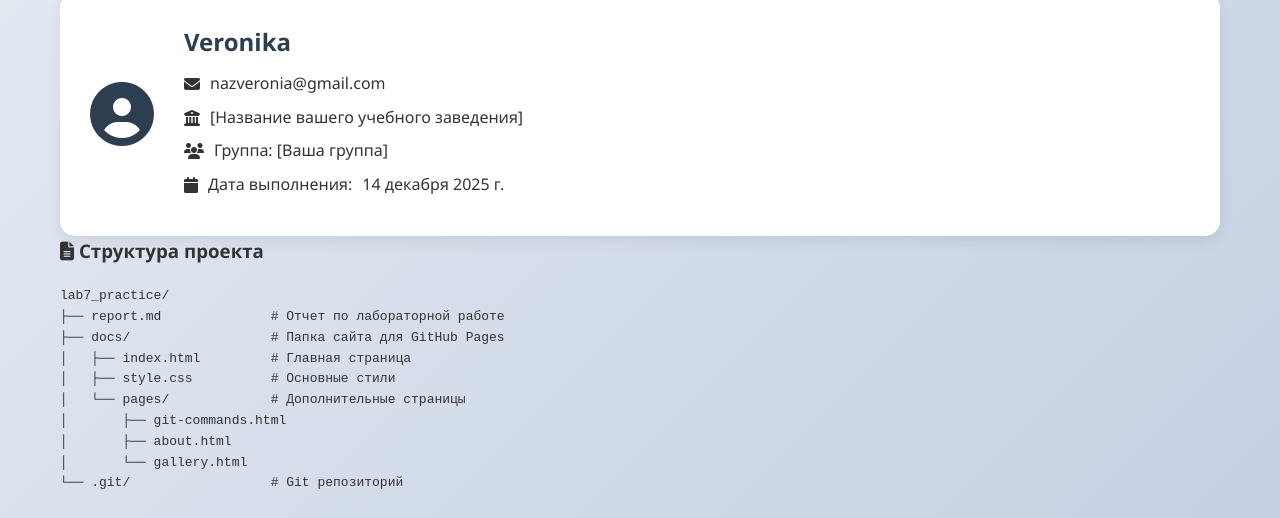
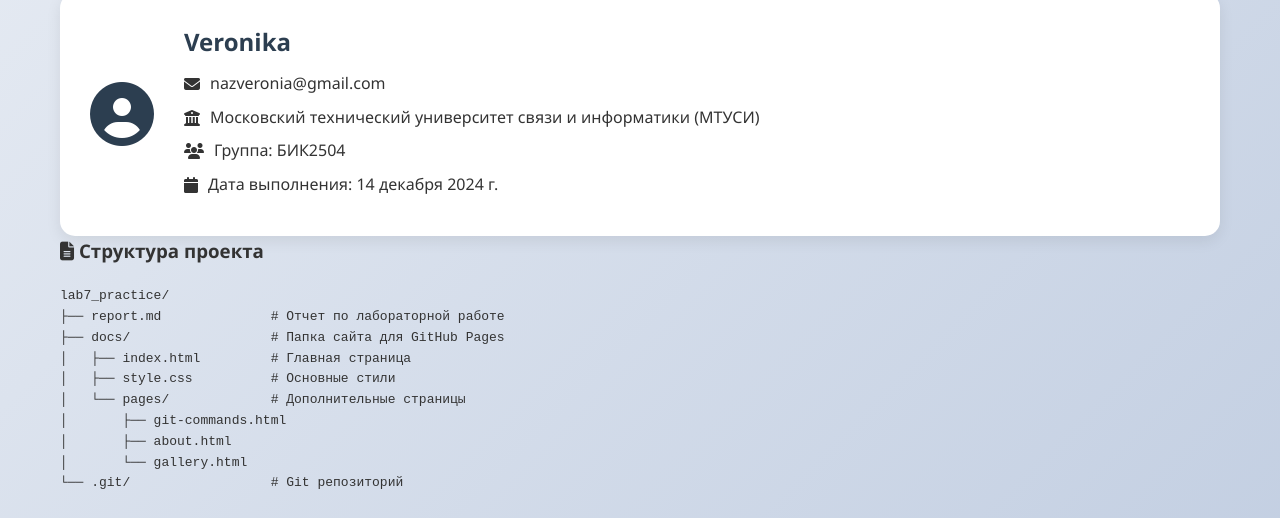
Before and after one commit to nazveroniaa/homework-IIT, a plain HTML site: page docs/pages/about.html in a window 1280 px wide. Shown: the part 1034-1552 px from the top of the page. Drawn offline with Linux system fonts and the light colour scheme.

Commit message:
Обновлены данные студента: МТУСИ, группа БИК2504

```diff
--- a/docs/pages/about.html
+++ b/docs/pages/about.html
@@ -93,9 +93,9 @@
                     <div class="student-details">
                         <h4>Veronika</h4>
                         <p><i class="fas fa-envelope"></i> nazveronia@gmail.com</p>
-                        <p><i class="fas fa-university"></i> [Название вашего учебного заведения]</p>
-                        <p><i class="fas fa-users"></i> Группа: [Ваша группа]</p>
-                        <p><i class="fas fa-calendar"></i> Дата выполнения: <span id="work-date"></span></p>
+                        <p><i class="fas fa-university"></i> Московский технический университет связи и информатики (МТУСИ)</p>
+                        <p><i class="fas fa-users"></i> Группа: БИК2504</p>
+                        <p><i class="fas fa-calendar"></i> Дата выполнения: 14 декабря 2024 г.</p>
                     </div>
                 </div>
             </div>
```
